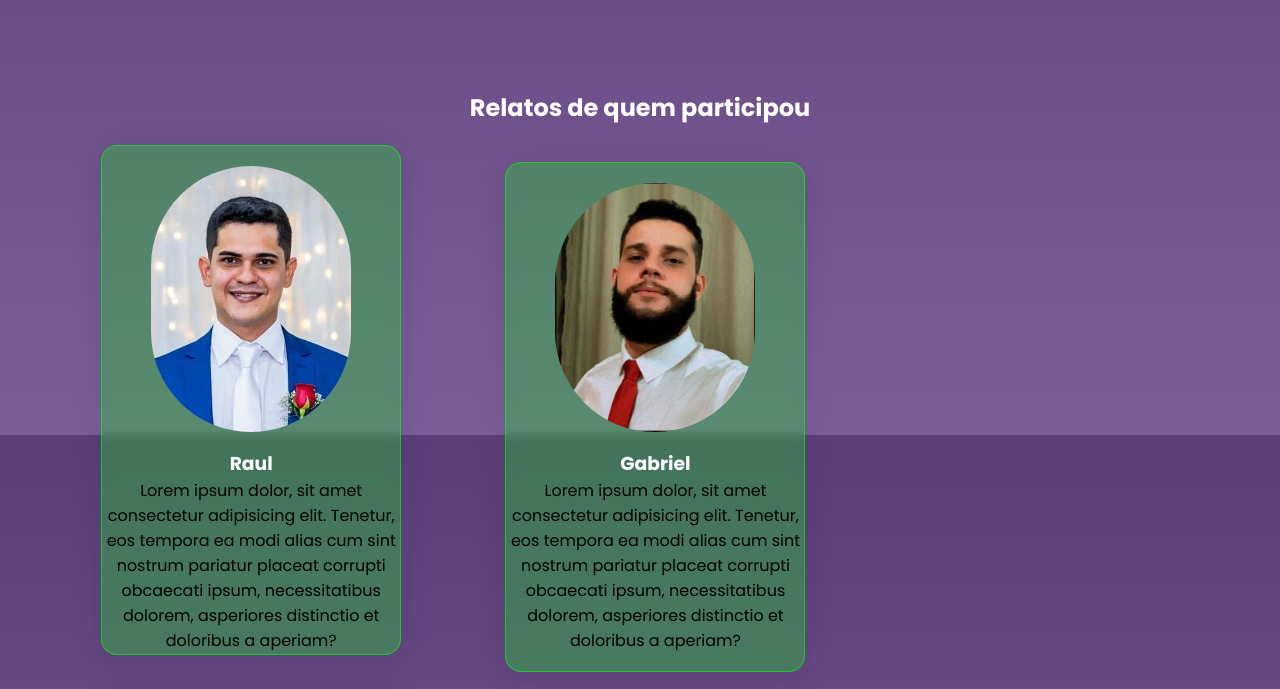
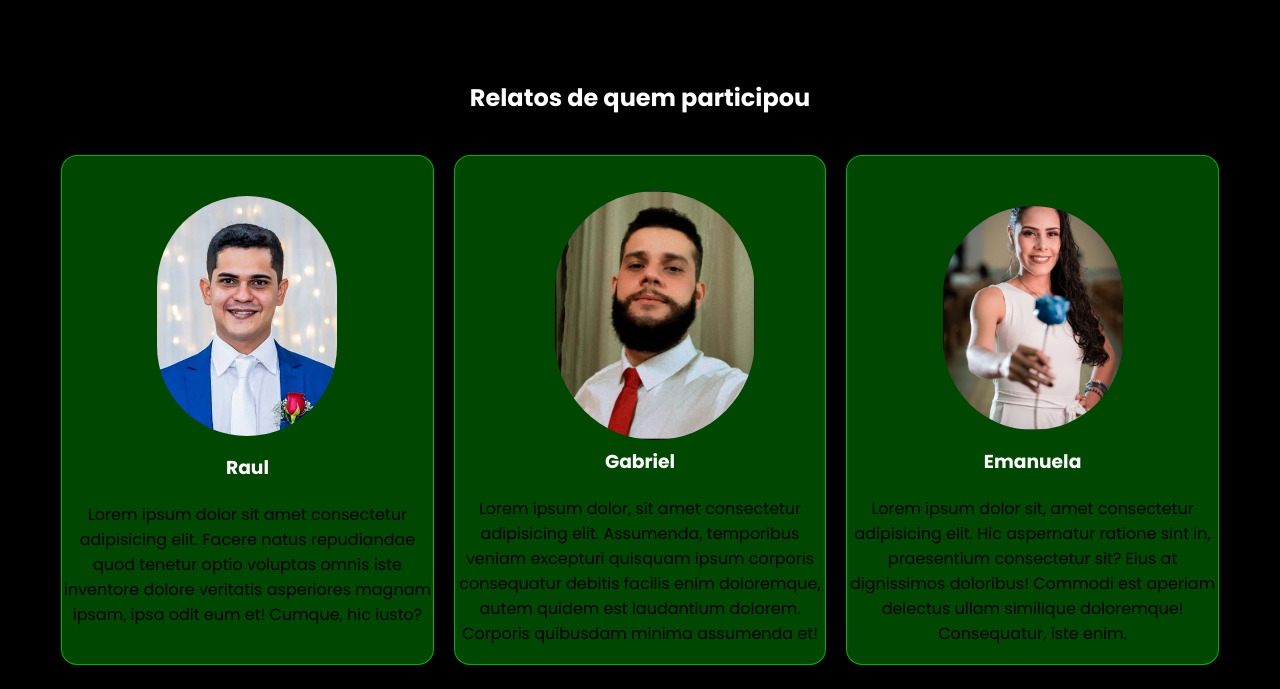
Before and after one commit to RaulDev31/RaulDev31.github.io, a plain HTML site: page index.html in a window 1280 px wide. Shown: the part 1165-1854 px from the top of the page. Drawn offline with nearby package versions, Linux system fonts and the light colour scheme.

Commit message:
correction section 3

```diff
--- a/CSS/index.css
+++ b/CSS/index.css
@@ -9,7 +9,7 @@
 }
 
 body {
-    background-image: linear-gradient(#5c3e79, #7c5e99);
+    background-color: #000;
     height: 100vh;
 }
 
@@ -175,16 +175,24 @@ h2.titulo {
 
 section.relatos {
     padding: 40px 4%;
+    height: 700px;
 }
 
-.txt-relatos-tlt h2 {
-    color: #fff;
+.interface .txt-relatos-tlt {
+    display: block;
+    color: #FFF;
     text-align: center;
-    margin-top: 10px;
 }
 
-.interface .grid-1-3 {
-    display: inline-block;
+.grid-fotos {
+    margin-top: 30px;
+}
+
+.flex-box {
+    display: flex;
+}
+
+.flex-box .grid-1-3 {
     background: rgba(0, 255, 8, 0.28);
     border-radius: 16px;
     box-shadow: 0 4px 30px rgba(0, 0, 0, 0.1);
@@ -192,26 +200,38 @@ section.relatos {
     -webkit-backdrop-filter: blur(5px);
     border: 1px solid rgba(0, 255, 8, 0.58);
     height: 510px;
-    width: 300px;
-    margin-top: 20px;
-    margin-left: 50px;
-    margin-right: 50px;
+    width: 700px;
+    margin-top: 70px;
+    margin: 10px;
     text-align: center;
 }
 
-li .relatos-img {
+.grid-1-3 .relatos-img {
+    margin-top: 30px;
+    border-radius: 500px;
+    padding: 10px;
+    width: 200px;
+}
+
+.relatos-img-2 {
     border-radius: 500px;
     width: 200px;
-    margin-top: 20px;
+    margin-top: 35px;
+    margin-left: 30px;
+}
+
+.relatos-img-3 {
+    padding: 10px;
+    border-radius: 500px;
+    width: 200px;
+    margin-top: 40px;
 }
 
 .grid-1-3 h3 {
-    align-items: center;
-    margin-top: 10px;
     color: #FFF;
+    text-align: center;
 }
 
 .grid-1-3 p {
-    color: #000;
-    text-align: center;
+    margin-top: 20px;
 }
--- a/index.html
+++ b/index.html
@@ -97,32 +97,36 @@
                 <div class="txt-relatos-tlt">
                     <h2>Relatos de <span>quem participou</span></h2>
                 </div>
-                <div class="flex">
-                    <div class="relatos">
-                        <ul>
+                <div class="grid-fotos">
+                    <ul class="flex-box">
                         <li class="grid-1-3">
-                                <img class="relatos-img" src="IMG/IMG/3x4.jpg" alt="">
+                            <img class="relatos-img" src=" IMG/IMG/3x4.jpg" alt="">
                             <h3>Raul</h3>
-                                <p>Lorem ipsum dolor, sit amet consectetur adipisicing elit. Tenetur, eos tempora ea
-                                    modi alias cum sint nostrum pariatur placeat corrupti obcaecati ipsum,
-                                    necessitatibus dolorem, asperiores distinctio et doloribus a aperiam?</p>
+                            <p>
+                                Lorem ipsum dolor sit amet consectetur adipisicing elit. Facere natus repudiandae quod
+                                tenetur optio voluptas omnis iste inventore dolore veritatis asperiores magnam ipsam,
+                                ipsa odit eum et! Cumque, hic iusto?
+                            </p>
+                        </li class="grid-1-3">
+
+                        <li class="grid-1-3">
+                            <img class="relatos-img-2" src="IMG/IMG/Captura de tela 2023-11-16 200311.png" alt="">
+                            <br>
+                            <h3>Gabriel</h3>
+                            <p>Lorem ipsum dolor, sit amet consectetur adipisicing elit. Assumenda, temporibus veniam
+                                excepturi quisquam ipsum corporis consequatur debitis facilis enim doloremque, autem
+                                quidem
+                                est laudantium dolorem. Corporis quibusdam minima assumenda et!</p>
                         </li>
+
                         <li class="grid-1-3">
-                                <img class="relatos-img" src="IMG/IMG/Captura de tela 2023-11-16 200311.png" alt="">
-                                <h3>Gabriel</h3>
-                                <p>Lorem ipsum dolor, sit amet consectetur adipisicing elit. Tenetur, eos tempora ea
-                                    modi alias cum sint nostrum pariatur placeat corrupti obcaecati ipsum,
-                                    necessitatibus dolorem, asperiores distinctio et doloribus a aperiam?</p>
-                            </li>
-                            <li class="grid-1-3">
-                                <img class="relatos-img" src="IMG/IMG/Captura de tela 2023-11-17 145702.png" alt="">
+                            <img class="relatos-img-3" src="IMG/IMG/Captura de tela 2023-11-17 145702.png" alt="">
                             <h3>Emanuela</h3>
-                                <p>Lorem ipsum dolor, sit amet consectetur adipisicing elit. Tenetur, eos tempora ea
-                                    modi alias cum sint nostrum pariatur placeat corrupti obcaecati ipsum,
-                                    necessitatibus dolorem, asperiores distinctio et doloribus a aperiam?</p>
+                            <p>Lorem ipsum dolor sit, amet consectetur adipisicing elit. Hic aspernatur ratione sint in,
+                                praesentium consectetur sit? Eius at dignissimos doloribus! Commodi est aperiam delectus
+                                ullam similique doloremque! Consequatur, iste enim.</p>
                         </li>
                     </ul>
-                    </div>
                 </div>
             </div>
         </section>
```
Lines whose indentation alone changed are shown as unchanged.
